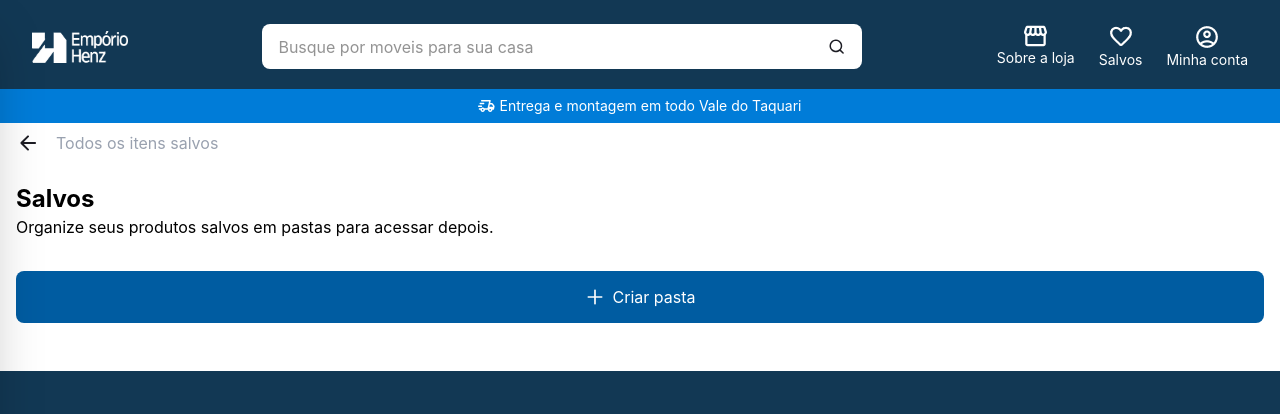
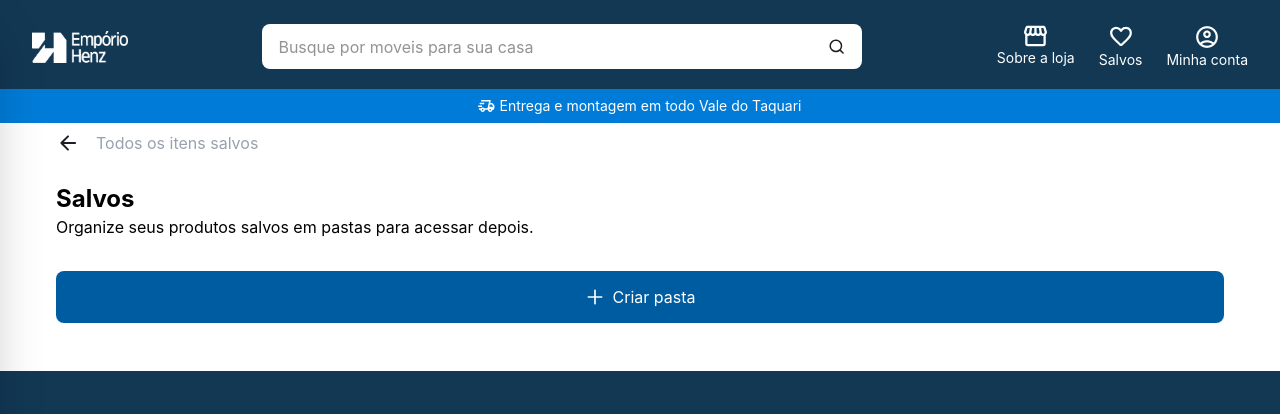
Before and after one commit to GuilhermeW1/emporio-henz, a React (Vite) app in the folder frontend/: page /salvos in a window 1280 px wide. Shown: the top 414 px of the page. Built offline with nearby package versions, Linux system fonts and the light colour scheme; grey boxes are pictures that could not be loaded.

Commit message:
feat: make screen responsive

```diff
--- a/frontend/src/screens/Saved.jsx
+++ b/frontend/src/screens/Saved.jsx
@@ -31,7 +31,7 @@ export function Saved() {
   }, []);
 
   return (
-    <div className="pr-4 pl-4">
+    <div className="pr-4 pl-4 lg:max-w-300  lg:flex lg:flex-col lg:w-full lg:mx-auto ">
       <div className="flex items-center pt-5">
         <button type="button" onClick={() => navigation(-1)}>
           <img src="Back.svg" alt="voltar" className="h-6" />
@@ -45,14 +45,14 @@ export function Saved() {
           Organize seus produtos salvos em pastas para acessar depois.
         </span>
       </div>
-
+      <div className="flex gap-3 flex-wrap">
         {folders.map((item) => {
           console.log(item);
           return (
             <Link
               to="/favoritos"
               key={item.name}
-            className="flex gap-5 relative w-full h-35 border rounded-2xl border-gray-200 mb-4 "
+              className="flex gap-5 relative w-full h-35 border rounded-2xl border-gray-200 mb-4 lg:max-w-[380px]"
             >
               <img
                 src="treDots.svg"
@@ -61,7 +61,9 @@ export function Saved() {
               />
               <img src="favoriteImg.png" alt="img" />
               <div className="flex-col">
-              <span className="block font-bold text-lg pt-5">{item.name}</span>
+                <span className="block font-bold text-lg pt-5">
+                  {item.name}
+                </span>
                 {item.name === "Favoritos" ? (
                   <span className="block pt-1">Pasta padrao</span>
                 ) : (
@@ -75,6 +77,7 @@ export function Saved() {
             </Link>
           );
         })}
+      </div>
 
       <Button
         imgPath="plus.svg"
```
Lines whose indentation alone changed are shown as unchanged.
